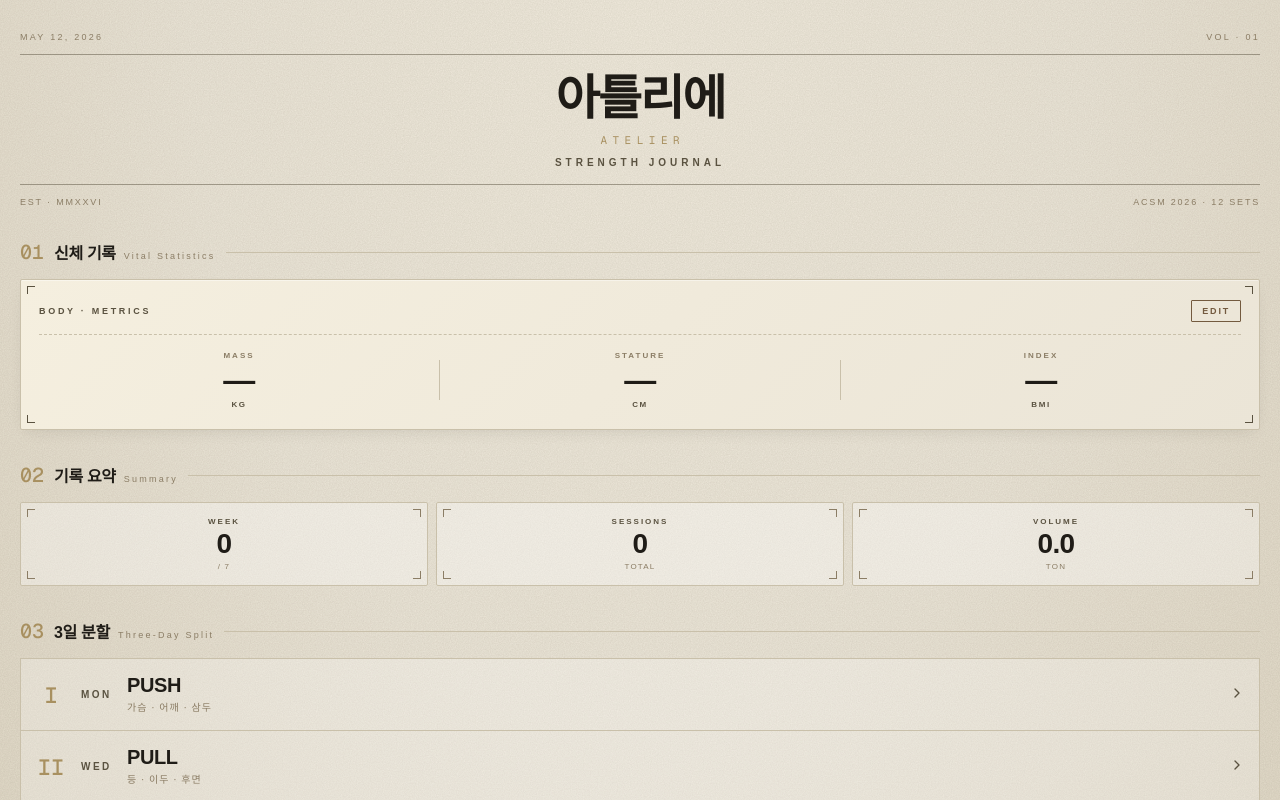
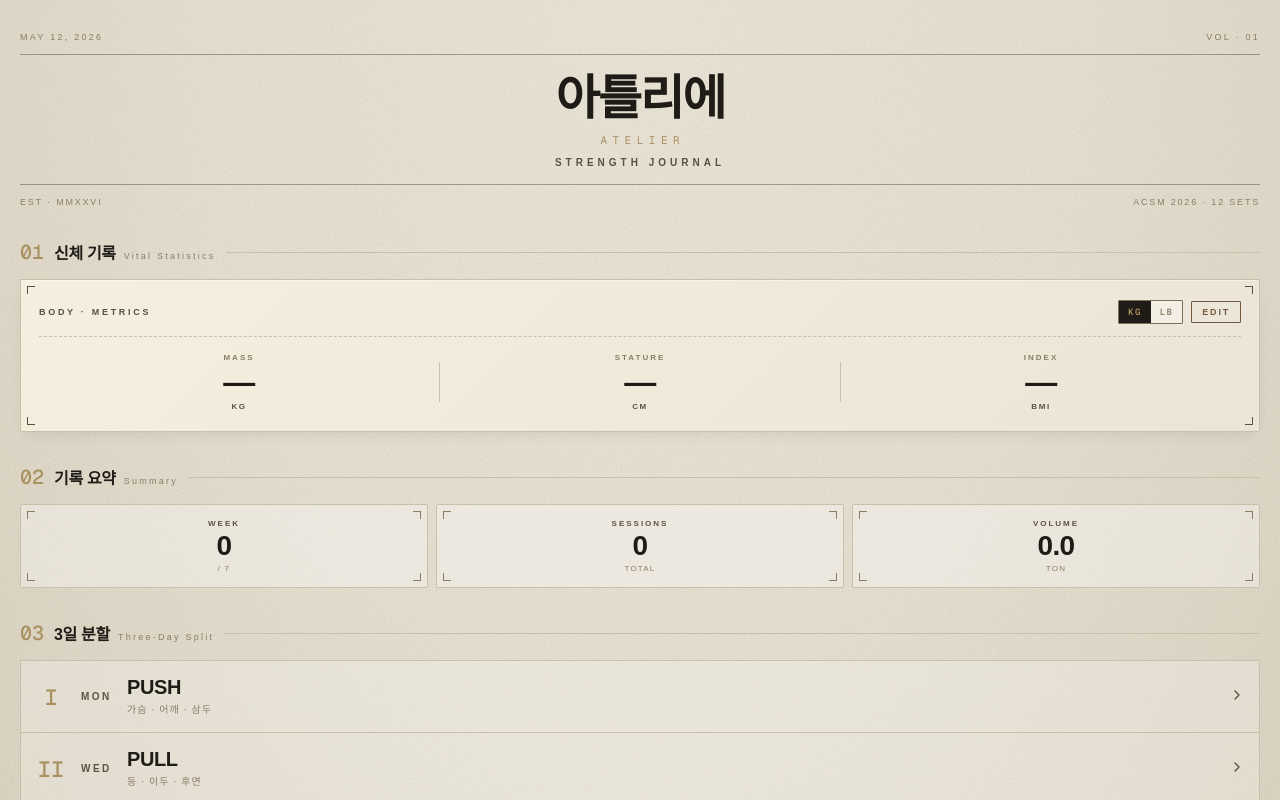
Before and after one commit to LeeSangheee/atelier-pwa, a React (Vite) app: page / in a window 1280 px wide. Shown: the top 800 px of the page. Built offline with nearby package versions, Linux system fonts and the light colour scheme; a web font is replaced by a local one.

Commit message:
feat: add kg/lb unit toggle

```diff
--- a/src/App.jsx
+++ b/src/App.jsx
@@ -116,8 +116,43 @@ const PROGRAM = {
   },
 };
 
+// ====== 단위 변환 ======
+const LBS_PER_KG = 2.20462;
+
+// 저장은 항상 kg. 표시할 때만 환산.
+function toDisplay(kg, unit) {
+  if (kg === null || kg === undefined || kg === "") return "";
+  const num = parseFloat(kg);
+  if (isNaN(num)) return "";
+  if (unit === "lb") {
+    return Math.round(num * LBS_PER_KG * 10) / 10; // 소수점 1자리
+  }
+  return num;
+}
+
+// 입력값을 kg로 변환해 저장
+function toKg(value, unit) {
+  if (value === null || value === undefined || value === "") return "";
+  const num = parseFloat(value);
+  if (isNaN(num)) return "";
+  if (unit === "lb") {
+    return Math.round((num / LBS_PER_KG) * 100) / 100; // 소수점 2자리
+  }
+  return num;
+}
+
+function unitLabel(unit) {
+  return unit === "lb" ? "lb" : "kg";
+}
+
+// 신체 체중 환산 (BMI 계산은 항상 kg 기준)
+function bodyWeightDisplay(kg, unit) {
+  const v = toDisplay(kg, unit);
+  return v === "" ? "—" : v;
+}
+
 // ====== 점진적 과부하 알고리즘 ======
-function getProgressionSuggestion(history, exercise) {
+function getProgressionSuggestion(history, exercise, unit = "kg") {
   if (!history || history.length === 0) {
     return { type: "start", message: "Begin your record", messageKo: "첫 기록을 시작하세요", suggestedWeight: null };
   }
@@ -130,44 +165,67 @@ function getProgressionSuggestion(history, exercise) {
   const repMax = repRange[1] || repRange[0];
   const repMin = repRange[0];
 
-  const lastWeight = parseFloat(last.sets[0].weight) || 0;
+  // 저장은 kg, 표시는 unit 기준
+  const lastWeightKg = parseFloat(last.sets[0].weight) || 0;
   const allHitMax = last.sets.every(s => parseInt(s.reps) >= repMax);
   const allHitMin = last.sets.every(s => parseInt(s.reps) >= repMin);
   const failedMin = last.sets.some(s => parseInt(s.reps) < repMin);
 
-  const increment = exercise.type === "compound" ? 2.5 : 1.25;
+  // 증량 단위: kg는 컴파운드 +2.5/아이솔레이션 +1.25
+  //          lb는 컴파운드 +5/아이솔레이션 +2.5
+  let incrementDisplay, incrementKg;
+  if (unit === "lb") {
+    incrementDisplay = exercise.type === "compound" ? 5 : 2.5;
+    incrementKg = incrementDisplay / LBS_PER_KG;
+  } else {
+    incrementDisplay = exercise.type === "compound" ? 2.5 : 1.25;
+    incrementKg = incrementDisplay;
+  }
+
+  const u = unitLabel(unit);
+  const prevDisplay = toDisplay(lastWeightKg, unit);
 
   if (allHitMax) {
+    const next = lastWeightKg + incrementKg;
     return {
       type: "increase",
-      message: `All sets cleared. Add ${increment}kg`,
-      messageKo: `모든 세트 상한 달성 · +${increment}kg`,
-      suggestedWeight: lastWeight + increment,
-      previousWeight: lastWeight,
+      message: `All sets cleared. Add ${incrementDisplay}${u}`,
+      messageKo: `모든 세트 상한 달성 · +${incrementDisplay}${u}`,
+      suggestedWeight: next,
+      suggestedWeightDisplay: toDisplay(next, unit),
+      previousWeight: lastWeightKg,
+      previousWeightDisplay: prevDisplay,
     };
   } else if (failedMin) {
+    const next = Math.max(0, lastWeightKg - incrementKg);
     return {
       type: "deload",
-      message: `Below target. Reduce ${increment}kg`,
-      messageKo: `최소 횟수 미달 · -${increment}kg`,
-      suggestedWeight: Math.max(0, lastWeight - increment),
-      previousWeight: lastWeight,
+      message: `Below target. Reduce ${incrementDisplay}${u}`,
+      messageKo: `최소 횟수 미달 · -${incrementDisplay}${u}`,
+      suggestedWeight: next,
+      suggestedWeightDisplay: toDisplay(next, unit),
+      previousWeight: lastWeightKg,
+      previousWeightDisplay: prevDisplay,
     };
   } else if (allHitMin) {
     return {
       type: "maintain",
       message: `Maintain weight, add reps`,
       messageKo: `같은 무게 유지 · 반복수 증가`,
-      suggestedWeight: lastWeight,
-      previousWeight: lastWeight,
+      suggestedWeight: lastWeightKg,
+      suggestedWeightDisplay: prevDisplay,
+      previousWeight: lastWeightKg,
+      previousWeightDisplay: prevDisplay,
     };
   }
   return {
     type: "maintain",
     message: `Maintain`,
     messageKo: `같은 무게로 진행`,
-    suggestedWeight: lastWeight,
-    previousWeight: lastWeight,
+    suggestedWeight: lastWeightKg,
+    suggestedWeightDisplay: prevDisplay,
+    previousWeight: lastWeightKg,
+    previousWeightDisplay: prevDisplay,
   };
 }
 
@@ -178,6 +236,7 @@ export default function App() {
   const [selectedExercise, setSelectedExercise] = useState(null);
   const [history, setHistory] = useState({});
   const [bodyStats, setBodyStats] = useState({ weight: "", height: "" });
+  const [unit, setUnit] = useState("kg"); // "kg" | "lb"
   const [loading, setLoading] = useState(true);
   const [showInstallHint, setShowInstallHint] = useState(false);
 
@@ -191,6 +250,10 @@ export default function App() {
         const b = localStorage.getItem("body_stats_v2");
         if (b) setBodyStats(JSON.parse(b));
       } catch (e) {}
+      try {
+        const u = localStorage.getItem("unit_pref");
+        if (u === "kg" || u === "lb") setUnit(u);
+      } catch (e) {}
       setLoading(false);
     }
     load();
@@ -220,6 +283,11 @@ export default function App() {
     try { localStorage.setItem("body_stats_v2", JSON.stringify(newStats)); } catch (e) {}
   };
 
+  const saveUnit = (newUnit) => {
+    setUnit(newUnit);
+    try { localStorage.setItem("unit_pref", newUnit); } catch (e) {}
+  };
+
   const today = new Date();
   const dayOfWeek = today.getDay();
   const recommendedDay =
@@ -267,8 +335,10 @@ export default function App() {
           totalVolume={totalVolume}
           weekDays={recentWeek.size}
           bodyStats={bodyStats}
+          unit={unit}
           onSelectDay={(d) => { setSelectedDay(d); setView("workout"); }}
           onUpdateStats={saveBodyStats}
+          onUpdateUnit={saveUnit}
         />
       )}
 
@@ -277,6 +347,7 @@ export default function App() {
           dayKey={selectedDay}
           day={PROGRAM[selectedDay]}
           history={history}
+          unit={unit}
           onBack={() => setView("home")}
           onSelectExercise={(ex) => { setSelectedExercise(ex); setView("exercise"); }}
         />
@@ -288,6 +359,7 @@ export default function App() {
           dayKey={selectedDay}
           day={PROGRAM[selectedDay]}
           history={history[selectedExercise.id] || []}
+          unit={unit}
           onBack={() => setView("workout")}
           onSave={(session) => {
             const newHistory = { ...history };
@@ -363,13 +435,37 @@ function CornerMarks({ color = "#5a5240" }) {
 }
 
 // ====== 홈 화면 ======
-function HomeView({ recommendedDay, totalSessions, totalVolume, weekDays, bodyStats, onSelectDay, onUpdateStats }) {
+function HomeView({ recommendedDay, totalSessions, totalVolume, weekDays, bodyStats, unit, onSelectDay, onUpdateStats, onUpdateUnit }) {
   const [editStats, setEditStats] = useState(false);
-  const [tempWeight, setTempWeight] = useState(bodyStats.weight || "");
+  // bodyStats.weight는 항상 kg로 저장됨. 편집할 때만 unit 기준으로 표시
+  const [tempWeight, setTempWeight] = useState(
+    bodyStats.weight ? String(toDisplay(bodyStats.weight, unit)) : ""
+  );
   const [tempHeight, setTempHeight] = useState(bodyStats.height || "");
+
+  // 편집 모드 진입 시 현재 unit에 맞춰 입력값 동기화
+  useEffect(() => {
+    if (editStats) {
+      setTempWeight(bodyStats.weight ? String(toDisplay(bodyStats.weight, unit)) : "");
+      setTempHeight(bodyStats.height || "");
+    }
+  }, [editStats, unit, bodyStats]);
 
   const today = new Date();
   const dateStr = today.toLocaleDateString("en-US", { month: "long", day: "numeric", year: "numeric" }).toUpperCase();
+
+  const handleSaveStats = () => {
+    onUpdateStats({
+      weight: tempWeight ? String(toKg(tempWeight, unit)) : "",
+      height: tempHeight,
+    });
+    setEditStats(false);
+  };
+
+  // BMI는 항상 kg/m² 기준
+  const bmi = bodyStats.weight && bodyStats.height
+    ? (parseFloat(bodyStats.weight) / Math.pow(parseFloat(bodyStats.height) / 100, 2)).toFixed(1)
+    : "—";
 
   return (
     <div style={styles.home}>
@@ -400,15 +496,18 @@ function HomeView({ recommendedDay, totalSessions, totalVolume, weekDays, bodySt
           <div style={styles.statsCardInner}>
             <div style={styles.statsTopRow}>
               <div style={styles.statsLabel}>BODY · METRICS</div>
-              <button style={styles.editBtn} onClick={() => setEditStats(!editStats)}>
-                {editStats ? "CANCEL" : "EDIT"}
-              </button>
+              <div style={styles.statsTopRight}>
+                <UnitToggle unit={unit} onChange={onUpdateUnit} />
+                <button style={styles.editBtn} onClick={() => setEditStats(!editStats)}>
+                  {editStats ? "CANCEL" : "EDIT"}
+                </button>
+              </div>
             </div>
             {editStats ? (
               <div style={styles.statsEditWrap}>
                 <div style={styles.statsInputRow}>
                   <div style={styles.statsInputWrap}>
-                    <label style={styles.statsInputLabel}>WEIGHT · kg</label>
+                    <label style={styles.statsInputLabel}>WEIGHT · {unitLabel(unit)}</label>
                     <input
                       type="number"
                       value={tempWeight}
@@ -428,29 +527,17 @@ function HomeView({ recommendedDay, totalSessions, totalVolume, weekDays, bodySt
                     />
                   </div>
                 </div>
-                <button
-                  style={styles.saveStatsBtn}
-                  onClick={() => {
-                    onUpdateStats({ weight: tempWeight, height: tempHeight });
-                    setEditStats(false);
-                  }}
-                >
+                <button style={styles.saveStatsBtn} onClick={handleSaveStats}>
                   CONFIRM
                 </button>
               </div>
             ) : (
               <div style={styles.statsGrid}>
-                <StatCell label="MASS" value={bodyStats.weight || "—"} unit="kg" />
+                <StatCell label="MASS" value={bodyWeightDisplay(bodyStats.weight, unit)} unit={unitLabel(unit)} />
                 <div style={styles.vDivider} />
                 <StatCell label="STATURE" value={bodyStats.height || "—"} unit="cm" />
                 <div style={styles.vDivider} />
-                <StatCell
-                  label="INDEX"
-                  value={bodyStats.weight && bodyStats.height
-                    ? (bodyStats.weight / Math.pow(bodyStats.height / 100, 2)).toFixed(1)
-                    : "—"}
-                  unit="bmi"
-                />
+                <StatCell label="INDEX" value={bmi} unit="bmi" />
               </div>
             )}
           </div>
@@ -463,7 +550,13 @@ function HomeView({ recommendedDay, totalSessions, totalVolume, weekDays, bodySt
         <div style={styles.summaryGrid}>
           <SummaryCard label="WEEK" value={weekDays} suffix="/ 7" />
           <SummaryCard label="SESSIONS" value={totalSessions} suffix="total" />
-          <SummaryCard label="VOLUME" value={(totalVolume / 1000).toFixed(1)} suffix="ton" />
+          <SummaryCard
+            label="VOLUME"
+            value={unit === "lb"
+              ? (totalVolume * LBS_PER_KG / 1000).toFixed(1)
+              : (totalVolume / 1000).toFixed(1)}
+            suffix={unit === "lb" ? "k lb" : "ton"}
+          />
         </div>
       </section>
 
@@ -526,6 +619,31 @@ function HomeView({ recommendedDay, totalSessions, totalVolume, weekDays, bodySt
 }
 
 // ====== 보조 컴포넌트 ======
+function UnitToggle({ unit, onChange }) {
+  return (
+    <div style={styles.unitToggle}>
+      <button
+        style={{
+          ...styles.unitToggleBtn,
+          ...(unit === "kg" ? styles.unitToggleBtnActive : {}),
+        }}
+        onClick={() => onChange("kg")}
+      >
+        KG
+      </button>
+      <button
+        style={{
+          ...styles.unitToggleBtn,
+          ...(unit === "lb" ? styles.unitToggleBtnActive : {}),
+        }}
+        onClick={() => onChange("lb")}
+      >
+        LB
+      </button>
+    </div>
+  );
+}
+
 function SectionHeader({ number, title, titleKo }) {
   return (
     <div style={styles.sectionHeader}>
@@ -563,7 +681,7 @@ function SummaryCard({ label, value, suffix }) {
 }
 
 // ====== 운동 일자 화면 ======
-function WorkoutView({ dayKey, day, history, onBack, onSelectExercise }) {
+function WorkoutView({ dayKey, day, history, unit, onBack, onSelectExercise }) {
   const totalExercises = day.groups.reduce((s, g) => s + g.exercises.length, 0);
   const completedToday = day.groups.reduce((s, g) => {
     return s + g.exercises.filter(ex => {
@@ -614,7 +732,7 @@ function WorkoutView({ dayKey, day, history, onBack, onSelectExercise }) {
               const sessions = history[ex.id] || [];
               const last = sessions[sessions.length - 1];
               const isToday = last && new Date(last.date).toDateString() === new Date().toDateString();
-              const suggestion = getProgressionSuggestion(sessions, ex);
+              const suggestion = getProgressionSuggestion(sessions, ex, unit);
 
               return (
                 <div
@@ -641,7 +759,7 @@ function WorkoutView({ dayKey, day, history, onBack, onSelectExercise }) {
                     {suggestion.suggestedWeight !== null && (
                       <div style={styles.exerciseSuggestion}>
                         <TrendingUp size={11} />
-                        <span>NEXT · {suggestion.suggestedWeight}kg</span>
+                        <span>NEXT · {suggestion.suggestedWeightDisplay}{unitLabel(unit)}</span>
                         {suggestion.type === "increase" && <span style={styles.suggestionUp}>↑</span>}
                       </div>
                     )}
@@ -660,9 +778,12 @@ function WorkoutView({ dayKey, day, history, onBack, onSelectExercise }) {
 }
 
 // ====== 운동 기록 화면 ======
-function ExerciseView({ exercise, dayKey, day, history, onBack, onSave, onDelete }) {
-  const suggestion = getProgressionSuggestion(history, exercise);
-  const initialWeight = suggestion.suggestedWeight !== null ? String(suggestion.suggestedWeight) : "";
+function ExerciseView({ exercise, dayKey, day, history, unit, onBack, onSave, onDelete }) {
+  const suggestion = getProgressionSuggestion(history, exercise, unit);
+  // 입력 필드에 표시할 초기값은 unit 기준
+  const initialWeight = suggestion.suggestedWeight !== null
+    ? String(suggestion.suggestedWeightDisplay)
+    : "";
 
   const [sets, setSets] = useState(
     Array(exercise.sets).fill(null).map(() => ({ weight: initialWeight, reps: "" }))
@@ -676,13 +797,19 @@ function ExerciseView({ exercise, dayKey, day, history, onBack, onSave, onDelete
   };
 
   const fillAll = (weight) => {
+    // weight는 unit 기준으로 들어옴
     setSets(sets.map(s => ({ ...s, weight: String(weight) })));
   };
 
   const handleSave = () => {
     const validSets = sets.filter(s => s.weight && s.reps);
     if (validSets.length === 0) return;
-    onSave({ date: new Date().toISOString(), sets: validSets });
+    // 저장 시 kg로 변환
+    const setsInKg = validSets.map(s => ({
+      weight: String(toKg(s.weight, unit)),
+      reps: s.reps,
+    }));
+    onSave({ date: new Date().toISOString(), sets: setsInKg });
   };
 
   return (
@@ -738,7 +865,7 @@ function ExerciseView({ exercise, dayKey, day, history, onBack, onSave, onDelete
               <div style={styles.suggestionStats}>
                 <div style={styles.suggestionPrev}>
                   <div style={styles.suggestionPrevLabel}>PREVIOUS</div>
-                  <div style={styles.suggestionPrevValue}>{suggestion.previousWeight}<span style={styles.kgSmall}>kg</span></div>
+                  <div style={styles.suggestionPrevValue}>{suggestion.previousWeightDisplay}<span style={styles.kgSmall}>{unitLabel(unit)}</span></div>
                 </div>
                 <div style={styles.suggestionArrow}>
                   <span style={styles.arrowLine} />
@@ -746,11 +873,11 @@ function ExerciseView({ exercise, dayKey, day, history, onBack, onSave, onDelete
                 </div>
                 <div style={styles.suggestionNext}>
                   <div style={styles.suggestionNextLabel}>RECOMMENDED</div>
-                  <div style={styles.suggestionNextValue}>{suggestion.suggestedWeight}<span style={styles.kgSmall}>kg</span></div>
+                  <div style={styles.suggestionNextValue}>{suggestion.suggestedWeightDisplay}<span style={styles.kgSmall}>{unitLabel(unit)}</span></div>
                 </div>
               </div>
             )}
-            <button style={styles.applyBtn} onClick={() => fillAll(suggestion.suggestedWeight)}>
+            <button style={styles.applyBtn} onClick={() => fillAll(suggestion.suggestedWeightDisplay)}>
               APPLY TO ALL SETS
             </button>
           </div>
@@ -776,7 +903,7 @@ function ExerciseView({ exercise, dayKey, day, history, onBack, onSave, onDelete
         <div style={styles.setsTable}>
           <div style={styles.setsTableHeader}>
             <div style={styles.setsHeadIdx}>SET</div>
-            <div style={styles.setsHeadCell}>WEIGHT · KG</div>
+            <div style={styles.setsHeadCell}>WEIGHT · {unitLabel(unit).toUpperCase()}</div>
             <div style={styles.setsHeadCell}>REPS</div>
           </div>
           {sets.map((set, idx) => (
@@ -827,7 +954,11 @@ function ExerciseView({ exercise, dayKey, day, history, onBack, onSave, onDelete
               {[...history].reverse().map((session, idx) => {
                 const realIdx = history.length - 1 - idx;
                 const date = new Date(session.date);
-                const volume = session.sets.reduce((s, set) => s + (parseFloat(set.weight) || 0) * (parseInt(set.reps) || 0), 0);
+                // 볼륨은 kg 기준으로 계산 후 unit으로 환산
+                const volumeKg = session.sets.reduce((s, set) => s + (parseFloat(set.weight) || 0) * (parseInt(set.reps) || 0), 0);
+                const volumeDisplay = unit === "lb"
+                  ? Math.round(volumeKg * LBS_PER_KG)
+                  : Math.round(volumeKg);
                 return (
                   <div key={idx} style={styles.historyCard}>
                     <CornerMarks color="#8b7d65" />
@@ -845,13 +976,13 @@ function ExerciseView({ exercise, dayKey, day, history, onBack, onSave, onDelete
                         {session.sets.map((set, si) => (
                           <div key={si} style={styles.historySetItem}>
                             <span style={styles.historySetNum}>S{si + 1}</span>
-                            <span style={styles.historySetVal}>{set.weight}<span style={styles.kgTiny}>kg</span> × {set.reps}</span>
+                            <span style={styles.historySetVal}>{toDisplay(set.weight, unit)}<span style={styles.kgTiny}>{unitLabel(unit)}</span> × {set.reps}</span>
                           </div>
                         ))}
                       </div>
                       <div style={styles.historyVolumeRow}>
                         <span style={styles.historyVolLabel}>TOTAL VOLUME</span>
-                        <span style={styles.historyVolValue}>{volume.toLocaleString()}<span style={styles.kgTiny}>kg</span></span>
+                        <span style={styles.historyVolValue}>{volumeDisplay.toLocaleString()}<span style={styles.kgTiny}>{unitLabel(unit)}</span></span>
                       </div>
                     </div>
                   </div>
@@ -1137,6 +1268,33 @@ const styles = {
     paddingBottom: "12px",
     borderBottom: `1px dashed ${COLOR.line}`,
   },
+  statsTopRight: {
+    display: "flex",
+    alignItems: "center",
+    gap: "8px",
+  },
+  // UnitToggle
+  unitToggle: {
+    display: "inline-flex",
+    border: `1px solid ${COLOR.khakiMid}`,
+    borderRadius: "1px",
+    overflow: "hidden",
+    background: "rgba(255,255,255,0.3)",
+  },
+  unitToggleBtn: {
+    fontFamily: "'Geist Mono', monospace",
+    fontSize: "9px",
+    letterSpacing: "0.15em",
+    fontWeight: 600,
+    padding: "5px 9px",
+    color: COLOR.textMute,
+    background: "transparent",
+    transition: "all 0.15s ease",
+  },
+  unitToggleBtnActive: {
+    background: COLOR.bgDark,
+    color: COLOR.accentBrass,
+  },
   statsLabel: {
     fontSize: "9px",
     letterSpacing: "0.3em",
```
